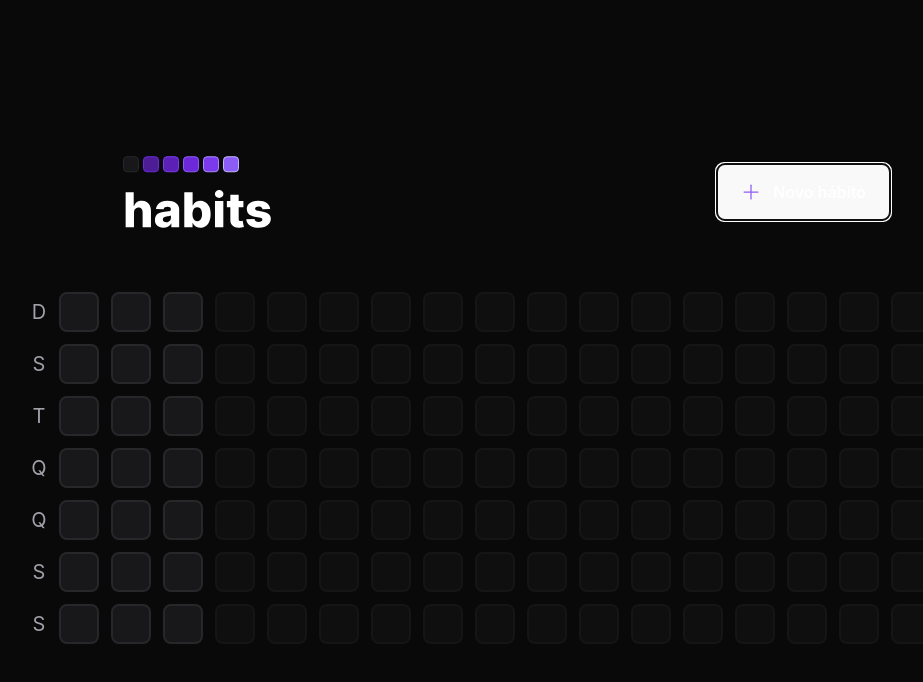
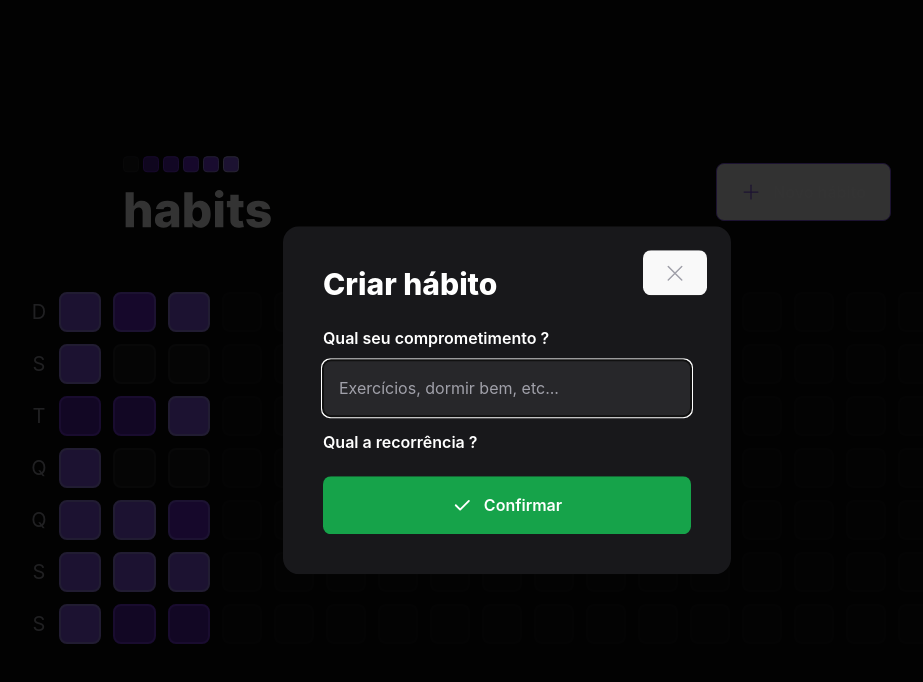
Before and after one commit to gcmorais/study-assignments, a React (Vite) app in the folder rocketseat/habits/web/: page / in a window 1280 px wide. Both pictures are taken after a click on the button "Novo hábito". Shown: the top 682 px of the page, without its empty margins (133-1056 px from the left). Built offline with nearby package versions, Linux system fonts and the light colour scheme.

Commit message:
new modals in add new habit and in box habits and styling in habit boxes

```diff
--- a/rocketseat/habits/web/package.json
+++ b/rocketseat/habits/web/package.json
@@ -9,6 +9,9 @@
     "preview": "vite preview"
   },
   "dependencies": {
+    "@radix-ui/react-dialog": "^1.0.2",
+    "@radix-ui/react-popover": "^1.0.3",
+    "clsx": "^1.2.1",
     "dayjs": "^1.11.7",
     "phosphor-react": "^1.4.1",
     "react": "^18.2.0",
--- a/rocketseat/habits/web/src/components/HabitDay.tsx
+++ b/rocketseat/habits/web/src/components/HabitDay.tsx
@@ -1,5 +1,35 @@
-export function HabitDay() {
+import * as Popover from '@radix-ui/react-popover';
+import clsx from 'clsx';
+import { ProgressBar } from './ProgressBar';
+
+interface HabitDayProps {
+    completed: number
+    amount: number
+}
+
+export function HabitDay({ completed, amount }: HabitDayProps) {
+    const completedPercentage = Math.round((completed / amount) * 100)
+
     return (
-        <div className="w-10 h-10 bg-zinc-900 border-2 border-zinc-800 rounded-lg"></div>
+        <Popover.Root>
+            <Popover.Trigger
+                className={clsx('w-10 h-10 border-2 rounded-lg', {
+                    'bg-zinc-900 border-zinc-800': completedPercentage === 0,
+                    'bg-violet-900 border-violet-700': completedPercentage > 0 && completedPercentage < 20,
+                    'bg-violet-800 border-violet-600': completedPercentage >= 20 && completedPercentage < 40,
+                    'bg-violet-700 border-violet-500': completedPercentage >= 40 && completedPercentage < 60,
+                    'bg-violet-600 border-violet-500': completedPercentage >= 60 && completedPercentage < 80,
+                    'bg-violet-500 border-violet-400': completedPercentage >= 80,
+                })}
+            />
+            <Popover.Portal>
+                <Popover.Content className='min-w-[320px] p-6 rounded-2xl bg-zinc-900 flex flex-col'>
+                    <span className='font-semibold text-zinc-400'>Segunda-feira</span>
+                    <span className='mt-1 font-extrabold leading-tight text-3xl'>23/01</span>
+                    <ProgressBar progress={completedPercentage}/>
+                    <Popover.Arrow height={8} width={16} className='fill-zinc-900'/>
+                </Popover.Content>
+            </Popover.Portal>
+        </Popover.Root>
     )
 }
--- a/rocketseat/habits/web/src/components/Header.tsx
+++ b/rocketseat/habits/web/src/components/Header.tsx
@@ -1,18 +1,34 @@
-import { Plus } from "phosphor-react";
+import { Plus, X } from "phosphor-react";
+import * as Dialog from '@radix-ui/react-dialog';
 import LogoImage from '../assets/logo.svg';
+import { NewHabitForm } from "./NewHabitForm";
 
 export function Header(){
     return(
         <div className="w-full max-w-3xl mx-auto flex items-center justify-between">
             <img src={LogoImage} alt="logo"></img>
+            <Dialog.Root>
+                <Dialog.Trigger
+                    type="button"
+                    className="border border-violet-500 font-semibold rounded-lg px-6 py-4 flex items-center gap-3 hover:border-violet-300"
+                >
+                    <Plus size={20} className="text-violet-500" />
+                    Novo hábito
+                </Dialog.Trigger>
 
-            <button
-                type="button"
-                className="border border-violet-500 font-semibold rounded-lg px-6 py-4 flex items-center gap-3 hover:border-violet-300"
-            >
-                <Plus size={20} className="text-violet-500" />
-                Novo hábito
-            </button>
+                <Dialog.Portal>
+                    <Dialog.Overlay className="w-screen h-screen bg-black/80 fixed inset-0"/>
+                    <Dialog.Content className="absolute p-10 bg-zinc-900 rounded-2xl w-full max-w-md top-1/2 left-1/2 -translate-x-1/2 -translate-y-1/2">
+                        <Dialog.Close className="absolute right-6 top-6 text-zinc-400 hover:text-zinc-200 ">
+                            <X size={24} aria-label="Fechar"/>
+                        </Dialog.Close>
+                        <Dialog.Title className="text-3xl leading-tight font-extrabold">
+                            Criar hábito
+                        </Dialog.Title>
+                        <NewHabitForm />
+                    </Dialog.Content>
+                </Dialog.Portal>
+            </Dialog.Root>
         </div>
 
     )
--- /dev/null
+++ b/rocketseat/habits/web/src/components/NewHabitForm.tsx
@@ -0,0 +1,26 @@
+import * as Dialog from '@radix-ui/react-dialog';
+import { Check } from 'phosphor-react';
+
+export function NewHabitForm(){
+    return (
+        <form className='w-full flex flex-col mt-6'>
+            <label htmlFor='title' className='font-semibold leading-tight'>
+                Qual seu comprometimento ?
+            </label>
+            <input
+                type='text'
+                id='title'
+                placeholder='Exercícios, dormir bem, etc...'
+                className='p-4 rounded-lg mt-3 bg-zinc-800 text-white placeholder:text-zinc-400'
+                autoFocus
+            />
+            <label htmlFor='' className='font-semibold leading-tight mt-4'>
+                Qual a recorrência ?
+            </label>
+            <button type='submit' className='mt-6 rounded-lg p-4 flex items-center justify-center gap-3 font-semibold bg-green-600 hover:bg-green-500'>
+                <Check size={20} weight='bold'/>
+                Confirmar
+            </button>
+        </form>
+    )
+}
--- /dev/null
+++ b/rocketseat/habits/web/src/components/ProgressBar.tsx
@@ -0,0 +1,20 @@
+interface ProgressBarProps {
+    progress: number
+}
+
+export function ProgressBar(props: ProgressBarProps){
+    return (
+        <div className='h-3 rounded-xl bg-zinc-700 w-full mt-4'>
+            <div
+                role='progressbar'
+                aria-label='Progresso de hábitos completados nesse dia'
+                aria-aria-valuenow={props.progress}
+                className='h-3 rounded-xl bg-violet-600'
+                style={{
+                    width: `${props.progress}%`
+                }}
+            />
+        </div>
+
+    )
+}
--- a/rocketseat/habits/web/src/components/SummaryTable.tsx
+++ b/rocketseat/habits/web/src/components/SummaryTable.tsx
@@ -22,7 +22,13 @@
 
             <div className="grid grid-rows-7 grid-flow-col gap-3">
                 {summaryDates.map(date => {
-                    return <HabitDay key={date.toString()}/>
+                    return (
+                        <HabitDay
+                            key={date.toString()}
+                            amount={5}
+                            completed={Math.round(Math.random() * 5)}
+                        />
+                    )
                 })}
                 {amountOfDaysToFill > 0 && Array.from({ length: amountOfDaysToFill }).map((_, i) => {
                     return (
```
Also changed, not shown: 1 other file (tests, documents, lock files or other folders).
